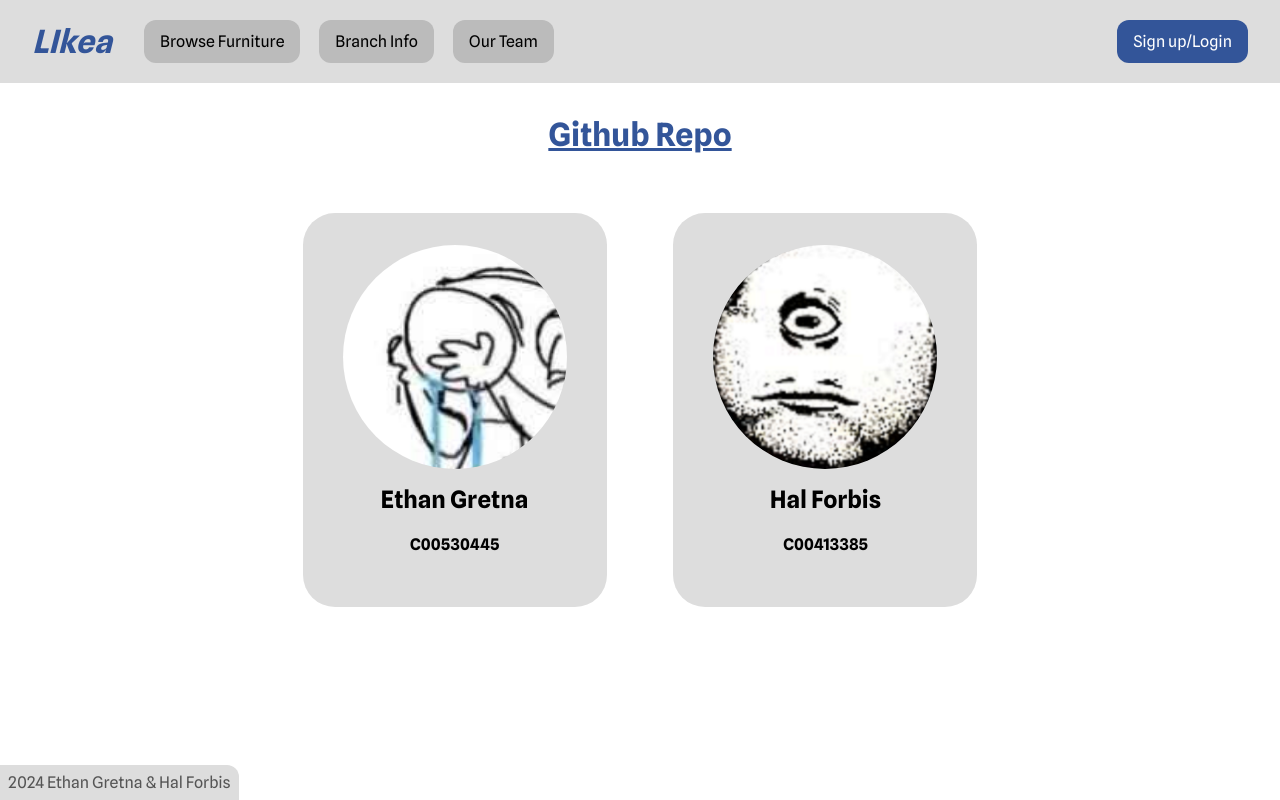
After one commit to PixelFrosty/LIkea, a PHP site: page /team.php in a window 1280 px wide. The commit adds this page. Run offline with PHP 8.4, Linux system fonts and the light colour scheme.

Commit message:
our team done

```diff
--- /dev/null
+++ b/css/team.css
@@ -0,0 +1,47 @@
+h2 {
+    margin-top: 0;
+    & * {
+        color: #359;
+    }
+}
+
+#git {
+    text-align: center;
+    font-size: 2em;
+    margin-top: 1em;
+}
+
+img {
+    width: 14em;
+    height: 14em;
+}
+
+#team {
+    & ul {
+        text-align: center;
+        padding-left: 0;
+    }
+
+    & li {
+        display: inline-block;
+        width: 15em;
+        min-height: 20em;
+        margin: 2em;
+        border-radius: 2em;
+        text-align: center;
+        vertical-align: top;
+        justify-content: center;
+        background: #ddd;
+        color: #000;
+        padding: 2em;
+    }
+}
+
+#circle-image {
+    width: 14em;
+    height: 14em;
+    border-radius: 50%;
+    overflow: hidden;
+    margin-inline: auto;
+    margin-bottom: 1em;
+}
--- a/header.php
+++ b/header.php
@@ -29,6 +29,7 @@
     <div id="main">
         <a href="furniture.php">Browse Furniture</a>
         <a href="about.php">Branch Info</a>
+        <a href="team.php">Our Team</a>
     </div>
     <div id="user">
         <div id="name">
--- /dev/null
+++ b/team.php
@@ -0,0 +1,26 @@
+<?php
+session_start();
+$cssfile = "team.css";
+include 'header.php';
+?>
+
+<h2 id="git"> <a target="_blank" href="https://github.com/PixelFrosty/LIkea">Github Repo</a> </h2>
+
+<div id="team">
+    <ul>
+        <li class="member">
+            <div id="circle-image">
+                <img src="pfp/ethan.png" alt="Ethan">
+            </div>
+            <h2> Ethan Gretna </h2>
+            <h4> C00530445 </h4>
+        </li>
+        <li class="member">
+            <div id="circle-image">
+                <img src="pfp/hal.png" alt="Hal">
+            </div>
+            <h2> Hal Forbis </h2>
+            <h4> C00413385 </h4>
+        </li>
+    </ul>
+</div>
```
Also changed, not shown: about.php (+6 -1 lines), furniture.php (+20 -13 lines), pfp/ethan.png (added), pfp/hal.png (added).
